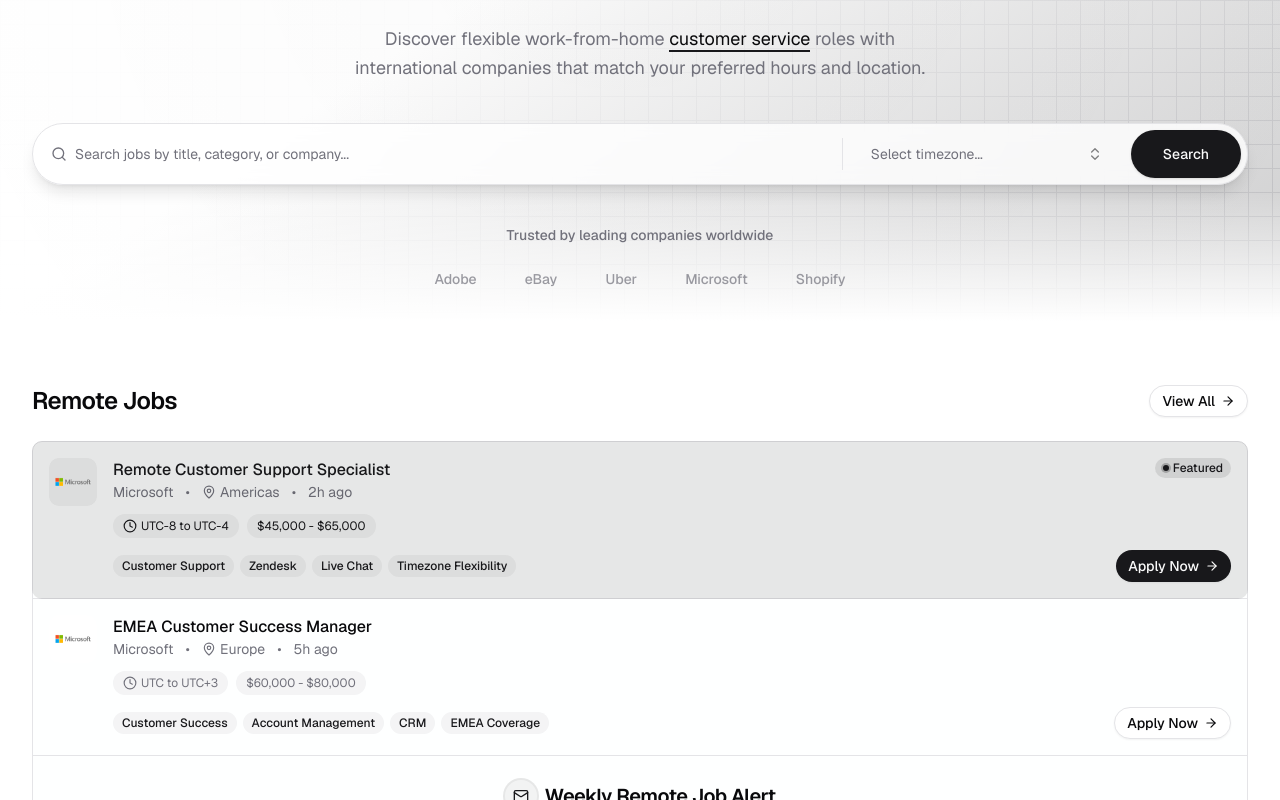
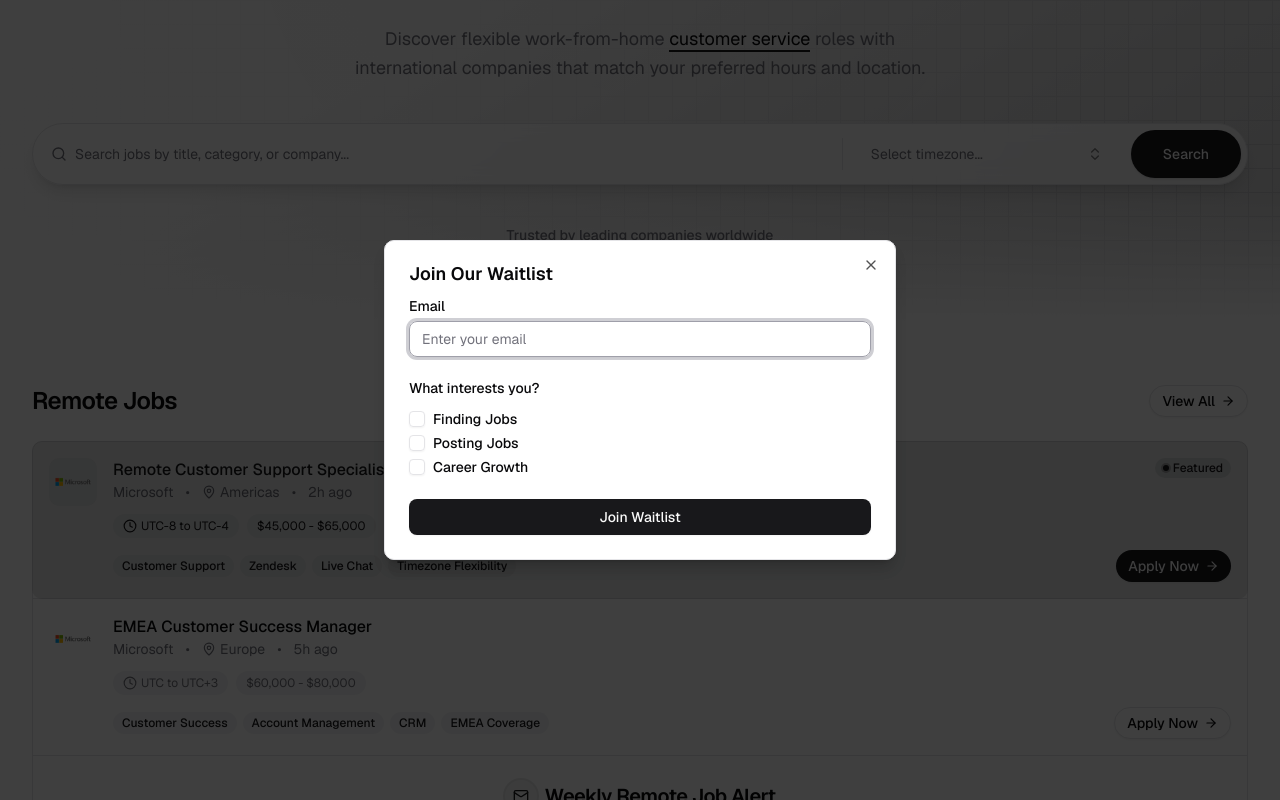
Before and after one commit to katsuragawaa/aligndesk, a Next.js app: page / in a window 1280 px wide. Both pictures are taken after a click on the button "View All". Shown: the part 552-1352 px from the top of the page. Built offline with nearby package versions, Linux system fonts and the light colour scheme.

Commit message:
feat: add waitlist functionality with form and dialog integration for user engagement

```diff
--- /dev/null
+++ b/app/actions.ts
@@ -0,0 +1,23 @@
+"use server";
+
+import { revalidatePath } from "next/cache";
+
+export async function joinWaitlist(formData: {
+  email: string;
+  interests: {
+    jobSearch: boolean;
+    jobPosting: boolean;
+    careerGrowth: boolean;
+  };
+}) {
+  try {
+    // TODO: Store the data in your database
+    // For now, we'll just simulate a successful submission
+    await new Promise((resolve) => setTimeout(resolve, 1000));
+
+    revalidatePath("/");
+    return { success: true };
+  } catch (error) {
+    return { success: false, error: "Failed to join waitlist" };
+  }
+}
--- a/app/layout.tsx
+++ b/app/layout.tsx
@@ -1,5 +1,6 @@
 import { Footer } from "@/components/footer";
 import Header from "@/components/header";
+import { Toaster } from "@/components/ui/sonner";
 import type { Metadata, Viewport } from "next";
 import { Geist } from "next/font/google";
 import "./globals.css";
@@ -76,6 +77,7 @@
         <Header />
         {children}
         <Footer />
+        <Toaster />
       </body>
     </html>
   );
--- a/components/help.tsx
+++ b/components/help.tsx
@@ -28,7 +28,11 @@
 
 export function Help() {
   return (
-    <section id="help" className="relative overflow-hidden py-16" aria-label="Help and support section">
+    <section
+      id="help"
+      className="relative overflow-hidden py-16"
+      aria-label="Help and support section"
+    >
       <div className="mx-auto w-full max-w-7xl px-4 sm:px-6 lg:px-8">
         <Card className="bg-background/50 border-foreground/5 dark:bg-background/30 dark:border-foreground/5 relative overflow-hidden border backdrop-blur-sm">
           <div className="animate-shimmer absolute inset-0 bg-[linear-gradient(45deg,transparent_25%,rgba(0,0,0,0.02)_50%,transparent_75%)] bg-[length:250%_250%] dark:bg-[linear-gradient(45deg,transparent_25%,rgba(255,255,255,0.02)_50%,transparent_75%)]" />
--- a/components/jobs.tsx
+++ b/components/jobs.tsx
@@ -1,12 +1,19 @@
 "use client";
 
 import { cn } from "@/lib/utils";
-import { ArrowRight, Clock, Mail, MapPin, Send } from "lucide-react";
+import { ArrowRight, Clock, Mail, MapPin } from "lucide-react";
 import Image from "next/image";
 import { useState } from "react";
 import { Badge } from "./ui/badge";
 import { Button } from "./ui/button";
-import { Input } from "./ui/input";
+import {
+  Dialog,
+  DialogContent,
+  DialogHeader,
+  DialogTitle,
+  DialogTrigger,
+} from "./ui/dialog";
+import { WaitlistForm } from "./waitlist-form";
 
 const jobs = [
   {
@@ -121,13 +128,7 @@
 ];
 
 export function Jobs() {
-  const [email, setEmail] = useState("");
-
-  const handleSubscribe = (e: React.FormEvent) => {
-    e.preventDefault();
-    console.log("Subscribing email:", email);
-    setEmail("");
-  };
+  const [showWaitlist, setShowWaitlist] = useState(false);
 
   return (
     <section id="jobs" className="relative overflow-hidden py-16">
@@ -137,12 +138,26 @@
             <h2 className="text-2xl font-semibold tracking-tight">
               Remote Jobs
             </h2>
-            <Button variant="outline" size="sm" className="group rounded-full">
+            <Dialog open={showWaitlist} onOpenChange={setShowWaitlist}>
+              <DialogTrigger asChild>
+                <Button
+                  variant="outline"
+                  size="sm"
+                  className="group rounded-full"
+                >
                   <span className="flex items-center gap-1.5">
                     View All
                     <ArrowRight className="size-3.5 transition-transform duration-300 group-hover:translate-x-0.5" />
                   </span>
                 </Button>
+              </DialogTrigger>
+              <DialogContent>
+                <DialogHeader>
+                  <DialogTitle>Join Our Waitlist</DialogTitle>
+                </DialogHeader>
+                <WaitlistForm />
+              </DialogContent>
+            </Dialog>
           </div>
 
           <div className="divide-border bg-background/50 divide-y rounded-lg border backdrop-blur-sm">
@@ -177,30 +192,17 @@
                     </div>
                   </div>
                 </div>
-                <form
-                  onSubmit={handleSubscribe}
-                  className="mt-1 flex w-full max-w-md flex-col gap-2 sm:flex-row"
-                >
-                  <div className="relative flex-1">
-                    <Input
-                      type="email"
-                      placeholder="Enter your email address..."
-                      value={email}
-                      onChange={(e) => setEmail(e.target.value)}
-                      className="border-muted bg-background/80 focus:border-primary/20 focus:ring-primary/10 h-10 rounded-full pr-12 backdrop-blur-sm transition-all duration-300 focus:ring-1"
-                      required
-                    />
-                    <div className="absolute top-1/2 right-2 flex -translate-y-1/2 items-center gap-1">
-                      <Button
-                        type="submit"
-                        size="icon"
-                        className="size-7 rounded-full"
-                      >
-                        <Send className="size-3.5" />
-                      </Button>
-                    </div>
-                  </div>
-                </form>
+                <Dialog open={showWaitlist} onOpenChange={setShowWaitlist}>
+                  <DialogTrigger asChild>
+                    <Button className="w-full max-w-md">Join Waitlist</Button>
+                  </DialogTrigger>
+                  <DialogContent>
+                    <DialogHeader>
+                      <DialogTitle>Join Our Waitlist</DialogTitle>
+                    </DialogHeader>
+                    <WaitlistForm />
+                  </DialogContent>
+                </Dialog>
                 <p className="text-muted-foreground text-xs font-medium">
                   Join 2,000+ professionals who receive our weekly job alerts
                 </p>
@@ -221,7 +223,7 @@
   return (
     <div
       className={cn(
-        "group relative cursor-pointer p-4 transition-colors",
+        "group relative p-4 transition-colors",
         job.featured
           ? "before:bg-primary/10 hover:before:bg-primary/20 before:pointer-events-none before:absolute before:-inset-px before:rounded-lg"
           : "hover:bg-muted/50",
@@ -318,19 +320,26 @@
                 </Badge>
               ))}
             </div>
+            <Dialog>
+              <DialogTrigger asChild>
                 <Button
                   size="sm"
                   variant={job.featured ? "default" : "outline"}
-              className="group/btn relative shrink-0 rounded-full transition-all duration-300 hover:scale-105"
-              onClick={(e) => {
-                e.stopPropagation();
-              }}
+                  className="group/btn relative shrink-0 cursor-pointer rounded-full transition-all duration-300 hover:scale-105"
                 >
                   <span className="flex items-center gap-1.5">
                     Apply Now
                     <ArrowRight className="size-3.5 transition-transform duration-300 group-hover/btn:translate-x-0.5" />
                   </span>
                 </Button>
+              </DialogTrigger>
+              <DialogContent>
+                <DialogHeader>
+                  <DialogTitle>Join Our Waitlist</DialogTitle>
+                </DialogHeader>
+                <WaitlistForm />
+              </DialogContent>
+            </Dialog>
           </div>
         </div>
       </div>
--- /dev/null
+++ b/components/ui/checkbox.tsx
@@ -0,0 +1,32 @@
+"use client";
+
+import * as React from "react";
+import * as CheckboxPrimitive from "@radix-ui/react-checkbox";
+import { CheckIcon } from "lucide-react";
+
+import { cn } from "@/lib/utils";
+
+function Checkbox({
+  className,
+  ...props
+}: React.ComponentProps<typeof CheckboxPrimitive.Root>) {
+  return (
+    <CheckboxPrimitive.Root
+      data-slot="checkbox"
+      className={cn(
+        "peer border-input dark:bg-input/30 data-[state=checked]:bg-primary data-[state=checked]:text-primary-foreground dark:data-[state=checked]:bg-primary data-[state=checked]:border-primary focus-visible:border-ring focus-visible:ring-ring/50 aria-invalid:ring-destructive/20 dark:aria-invalid:ring-destructive/40 aria-invalid:border-destructive size-4 shrink-0 rounded-[4px] border shadow-xs transition-shadow outline-none focus-visible:ring-[3px] disabled:cursor-not-allowed disabled:opacity-50",
+        className,
+      )}
+      {...props}
+    >
+      <CheckboxPrimitive.Indicator
+        data-slot="checkbox-indicator"
+        className="flex items-center justify-center text-current transition-none"
+      >
+        <CheckIcon className="size-3.5" />
+      </CheckboxPrimitive.Indicator>
+    </CheckboxPrimitive.Root>
+  );
+}
+
+export { Checkbox };
--- /dev/null
+++ b/components/ui/sonner.tsx
@@ -0,0 +1,25 @@
+"use client";
+
+import { useTheme } from "next-themes";
+import { Toaster as Sonner, ToasterProps } from "sonner";
+
+const Toaster = ({ ...props }: ToasterProps) => {
+  const { theme = "system" } = useTheme();
+
+  return (
+    <Sonner
+      theme={theme as ToasterProps["theme"]}
+      className="toaster group"
+      style={
+        {
+          "--normal-bg": "var(--popover)",
+          "--normal-text": "var(--popover-foreground)",
+          "--normal-border": "var(--border)",
+        } as React.CSSProperties
+      }
+      {...props}
+    />
+  );
+};
+
+export { Toaster };
--- /dev/null
+++ b/components/waitlist-form.tsx
@@ -0,0 +1,98 @@
+import { Button } from "@/components/ui/button";
+import { Input } from "@/components/ui/input";
+import { Label } from "@/components/ui/label";
+import { Checkbox } from "@/components/ui/checkbox";
+import { useState } from "react";
+import { toast } from "sonner";
+import { joinWaitlist } from "@/app/actions";
+
+export function WaitlistForm() {
+  const [email, setEmail] = useState("");
+  const [interests, setInterests] = useState({
+    jobSearch: false,
+    jobPosting: false,
+    careerGrowth: false,
+  });
+
+  const handleSubmit = async (e: React.FormEvent) => {
+    e.preventDefault();
+
+    try {
+      const result = await joinWaitlist({ email, interests });
+
+      if (result.success) {
+        toast.success("Thanks for joining our waitlist!", {
+          description: "We'll keep you updated on our progress.",
+        });
+        setEmail("");
+        setInterests({
+          jobSearch: false,
+          jobPosting: false,
+          careerGrowth: false,
+        });
+      } else {
+        throw new Error(result.error);
+      }
+    } catch (error) {
+      toast.error("Something went wrong", {
+        description: "Please try again later.",
+      });
+    }
+  };
+
+  return (
+    <form onSubmit={handleSubmit} className="space-y-6">
+      <div className="space-y-2">
+        <Label htmlFor="email">Email</Label>
+        <Input
+          id="email"
+          type="email"
+          placeholder="Enter your email"
+          value={email}
+          onChange={(e) => setEmail(e.target.value)}
+          required
+        />
+      </div>
+
+      <div className="space-y-4">
+        <Label>What interests you?</Label>
+        <div className="space-y-2">
+          <div className="flex items-center space-x-2">
+            <Checkbox
+              id="jobSearch"
+              checked={interests.jobSearch}
+              onCheckedChange={(checked) =>
+                setInterests({ ...interests, jobSearch: checked as boolean })
+              }
+            />
+            <Label htmlFor="jobSearch">Finding Jobs</Label>
+          </div>
+          <div className="flex items-center space-x-2">
+            <Checkbox
+              id="jobPosting"
+              checked={interests.jobPosting}
+              onCheckedChange={(checked) =>
+                setInterests({ ...interests, jobPosting: checked as boolean })
+              }
+            />
+            <Label htmlFor="jobPosting">Posting Jobs</Label>
+          </div>
+          <div className="flex items-center space-x-2">
+            <Checkbox
+              id="careerGrowth"
+              checked={interests.careerGrowth}
+              onCheckedChange={(checked) =>
+                setInterests({ ...interests, careerGrowth: checked as boolean })
+              }
+            />
+            <Label htmlFor="careerGrowth">Career Growth</Label>
+          </div>
+        </div>
+      </div>
+
+      <Button type="submit" className="w-full">
+        Join Waitlist
+      </Button>
+    </form>
+  );
+}
--- a/package.json
+++ b/package.json
@@ -10,6 +10,7 @@
   },
   "dependencies": {
     "@hookform/resolvers": "^5.0.0",
+    "@radix-ui/react-checkbox": "^1.1.4",
     "@radix-ui/react-dialog": "^1.1.6",
     "@radix-ui/react-label": "^2.1.2",
     "@radix-ui/react-popover": "^1.1.6",
@@ -21,9 +22,11 @@
     "framer-motion": "^12.6.3",
     "lucide-react": "^0.485.0",
     "next": "15.2.4",
+    "next-themes": "^0.4.6",
     "react": "^19.0.0",
     "react-dom": "^19.0.0",
     "react-hook-form": "^7.55.0",
+    "sonner": "^2.0.3",
     "tailwind-merge": "^3.0.2",
     "tw-animate-css": "^1.2.5",
     "zod": "^3.24.2"
```
Also changed, not shown: 1 other file (tests, documents, lock files or other folders). Lines whose indentation alone changed are shown as unchanged.
